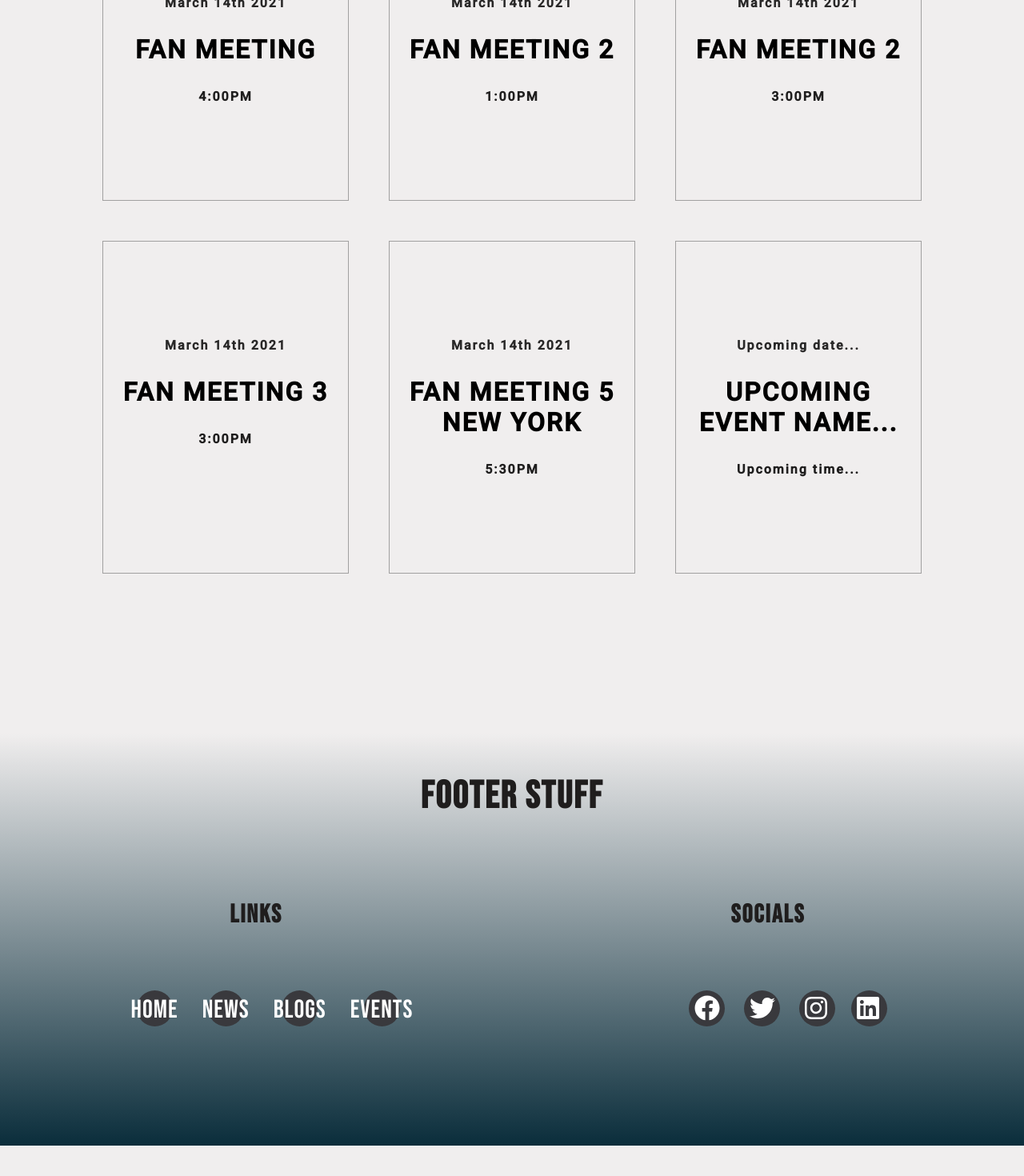
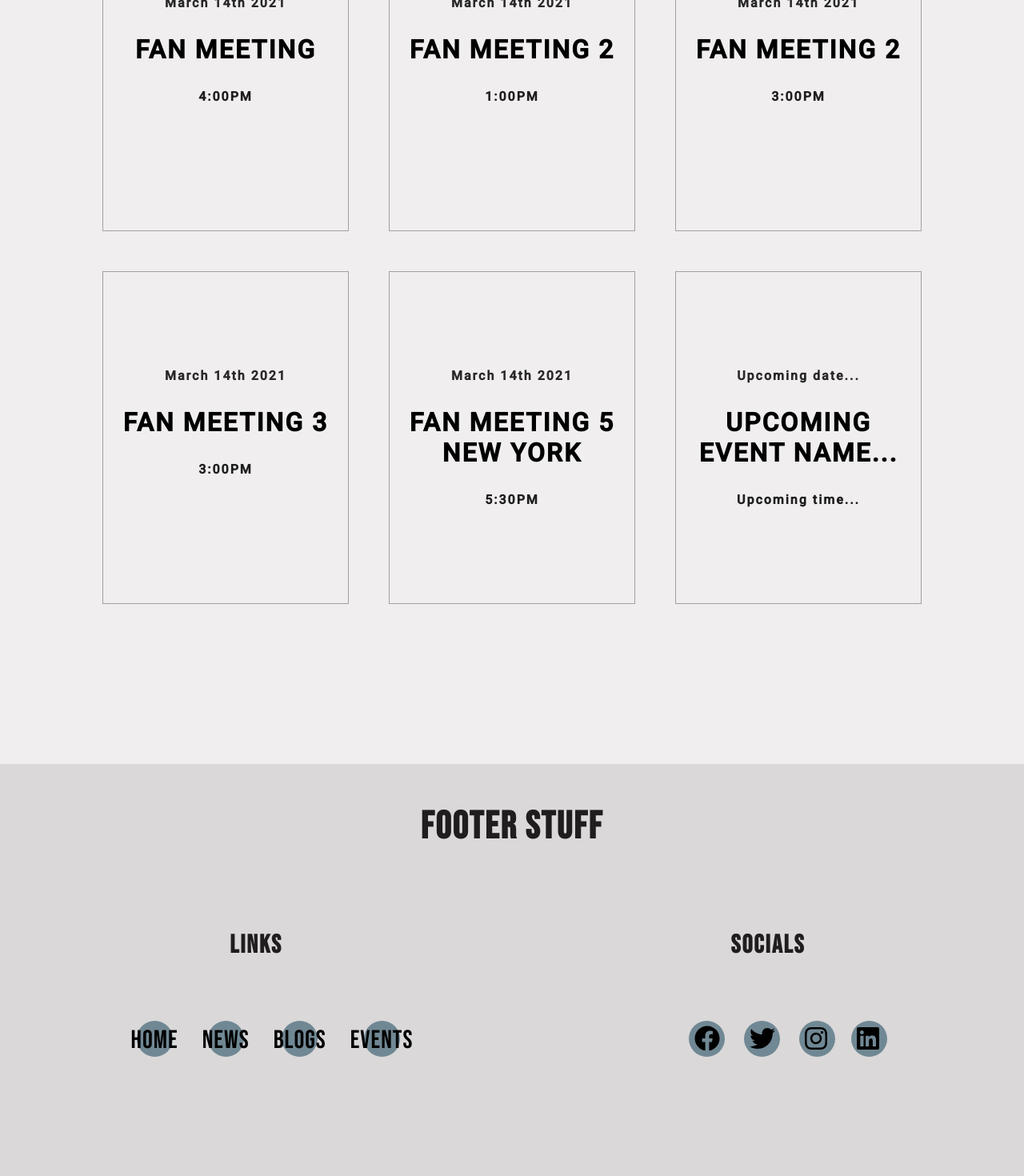
Before and after one commit to Andarus-1994/BlogDesign, a Vue app: page /events in a window 1280 px wide. Shown: the part 653-2123 px from the top of the page at 80% size. Before the commit the page ends 2085 px from the top, so only its background shows below. Built offline with nearby package versions, Linux system fonts and the light colour scheme; what vue-kinesis would draw is missing.

Commit message:
Made minor changes to resolute the app

```diff
--- a/src/components/blogsHeader.vue
+++ b/src/components/blogsHeader.vue
@@ -72,6 +72,7 @@ h1 {
   display: flex;
   list-style-type: none;
   width: 80%;
+  min-height: 100%;
   max-height: 500px;
   padding: 0;
   margin: 0 auto;
@@ -80,6 +81,7 @@ h1 {
 }
 .blogsHeader .container > ul li {
   width: 50%;
+  flex: 1;
 }
 
 .blogsHeader .container > ul li:nth-of-type(2) {
--- a/src/components/eventsContent.vue
+++ b/src/components/eventsContent.vue
@@ -12,14 +12,22 @@
       <p>Upcoming event name...</p>
       <h3>Upcoming time...</h3>
     </div>
+    <div class="event new" v-if="admin" v-on:click="newEvent">
+      <h2>Add new event</h2>
+      <p>+</p>
+      <h3>Add new event</h3>
+    </div>
   </div>
 </template>
 
 <script>
 import moment from "moment";
+import { mapGetters } from "vuex";
 export default {
   name: "eventsContent",
-
+  computed: {
+    ...mapGetters(["admin"]),
+  },
   data: () => {
     return {
       eventsList: [
@@ -58,6 +66,13 @@ export default {
     convertDate: function(date) {
       return moment(Date.parse(date)).format("MMMM Do YYYY");
     },
+    newEvent() {
+      this.eventsList.push({
+        name: "Fan meeting Test",
+        date: "2021/7/14",
+        hour: "1:30PM",
+      });
+    },
   },
 };
 </script>
@@ -68,17 +83,19 @@ export default {
   grid-template-columns: repeat(auto-fill, minmax(300px, 1fr));
   grid-column-gap: 50px;
   grid-row-gap: 50px;
+  grid-auto-rows: 1fr;
   width: 80%;
   margin: 0 auto;
   margin-top: 20vh;
 }
 .event {
+  position: relative;
   border: 1px solid rgb(161, 160, 160);
   padding: 120px 20px;
   text-align: center;
   letter-spacing: 2px;
   font-family: "Roboto";
-  transition: 0.6s;
+  transition: 0.8s;
 }
 
 .event:hover {
@@ -105,4 +122,19 @@ export default {
   font-size: 1rem;
   color: rgb(31, 30, 30);
 }
+.new {
+  cursor: pointer;
+  animation: 2s enter;
+}
+
+@keyframes enter {
+  0% {
+    transform: translateY(-500px);
+    opacity: 0;
+  }
+  100% {
+    transform: translateY(0);
+    opacity: 1;
+  }
+}
 </style>
--- a/src/components/homeFooter.vue
+++ b/src/components/homeFooter.vue
@@ -58,7 +58,7 @@ export default {
     rgb(240, 238, 238),
     rgb(10, 45, 59)
   );
-  background: linear-gradient(180deg, rgb(240, 238, 238), rgb(10, 45, 59));
+  background: rgb(218, 216, 216);
   /*background: #7d7d92; */
   color: rgb(31, 29, 29);
   margin-top: 200px;
@@ -73,6 +73,7 @@ h1 {
   font-size: 3rem;
   font-weight: 900;
   letter-spacing: 2px;
+
   text-align: center;
 }
 
@@ -103,6 +104,7 @@ h1 {
 }
 .containerFooter ul li {
   position: relative;
+  color: black;
   font-size: 2rem;
   letter-spacing: 1px;
   margin: 0 15px;
@@ -112,7 +114,7 @@ h1 {
 .containerFooter ul li::before {
   content: "";
   position: absolute;
-  background: #39393d;
+  background: #708894;
   top: -5px;
   left: 0;
   right: 0;
@@ -134,7 +136,7 @@ h1 {
 }
 
 .containerFooter ul a:hover li::before {
-  background: rgb(38, 36, 43);
+  background: rgb(71, 67, 82);
 }
 
 .containerFooter .socials > ul a svg {
--- a/src/components/newsContent.vue
+++ b/src/components/newsContent.vue
@@ -37,14 +37,19 @@
         <img src="../assets/read.jpg" />
       </div>
     </section>
+    <homeFooter />
   </div>
 </template>
 
 <script>
+import homeFooter from "../components/homeFooter.vue";
 export default {
   name: "newsContent",
   mounted() {
     window.scrollTo(0, 0);
+  },
+  components: {
+    homeFooter,
   },
 };
 </script>
@@ -56,7 +61,9 @@ export default {
   height: 1000px;
 }
 .newsContent h2 {
+  margin-top: 5vh;
   font-size: 2rem;
+  color: black;
 }
 .containerNews {
   display: inline-block;
--- a/src/views/blogs.vue
+++ b/src/views/blogs.vue
@@ -30,11 +30,19 @@ export default {
           img: "decorate.jpg",
           idTheme: 0,
         },
+
         {
           Title: "CREATING A NURTURING ENVIRONMENT IN YOUR HOME",
           Text:
             "The home is supposed to be a refuge from the world, where you can relax and recharge. But if it’s dirty or full of clutter, it may be more of a source of stress than of healing. ",
           img: "homeFeel.jpg",
+          idTheme: 0,
+        },
+        {
+          Title: "MY MORNING COFFEE - How important is for...",
+          Text:
+            "A large part of our lives is actually made up of routines and rituals. Every morning we wake up, we perform these little actions which are familiar to us and this keeps us “grounded”, making us feel like we are in control and helping us to keep going. A morning coffee ritual is no different and those who have introduced it to their schedule know that it makes getting out of bed easier when you know that a hot drink is waiting for you to make it in the kitchen.",
+          img: "morningCoffee.jpg",
           idTheme: 0,
         },
         {
```
Also changed, not shown: src/assets/morningCoffee.jpg (added), 1 other file (tests, documents, lock files or other folders).
